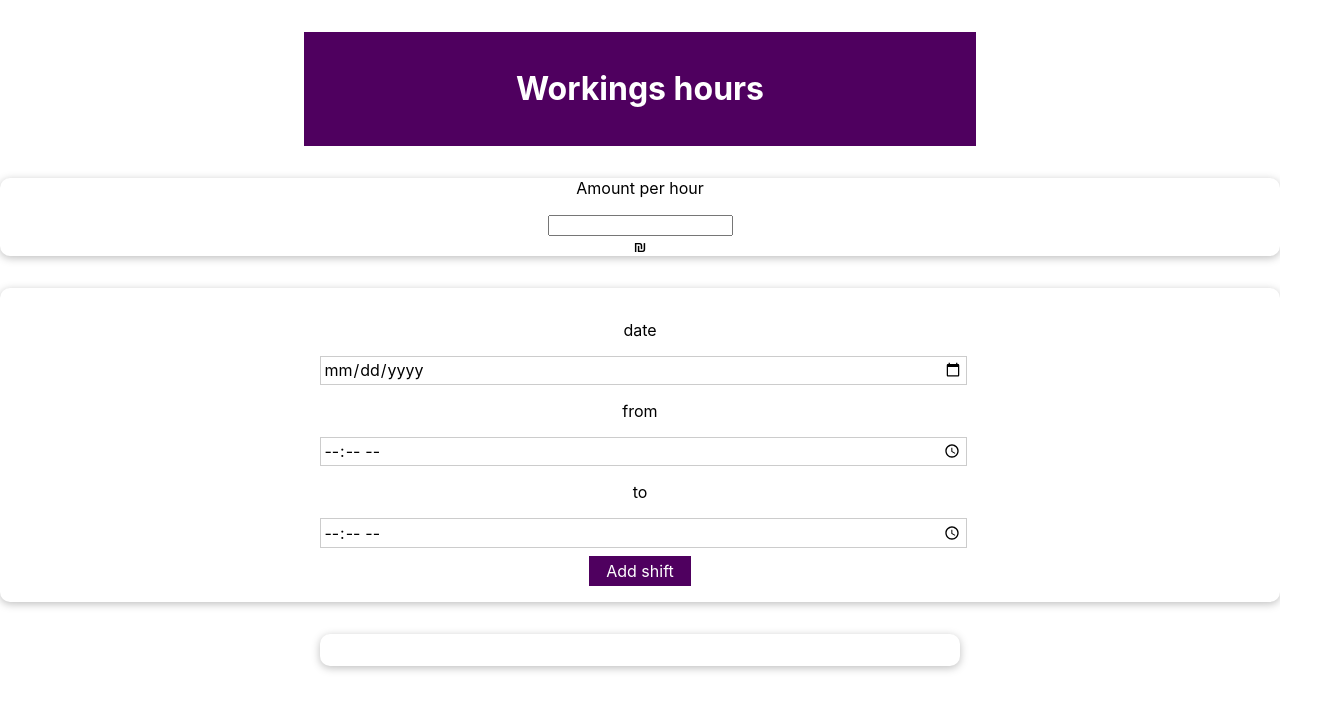
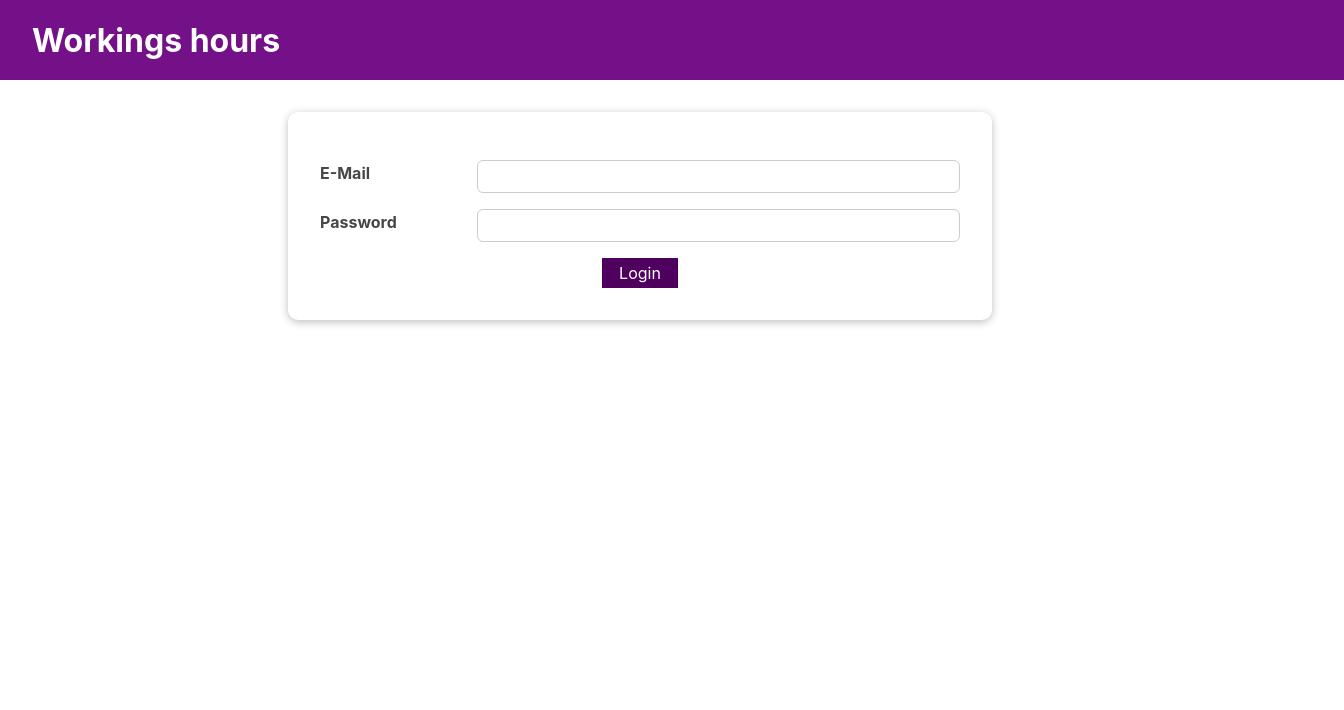
Before and after one commit to NoamGilad/working-hours, a React (Create React App) app: page / in a window 1280 px wide. Shown: the top 710 px of the page, 1344 px wide, since content can reach past the window. Built offline with nearby package versions, Linux system fonts and the light colour scheme.

Commit message:
shift duration + login (dummy for now)
made MainHeader component

```diff
--- a/src/App.js
+++ b/src/App.js
@@ -1,13 +1,34 @@
-import { useState, Fragment } from "react";
+import { useState, Fragment, useEffect } from "react";
 
 import logo from "./logo.svg";
 import "./App.css";
 import MainForm from "./components/MainForm";
 import ShiftList from "./components/ShiftsList";
+import Login from "./components/Login/Login";
+import MainHeader from "./components/UI/MainHeader";
 
 const App = (props) => {
   const [list, setList] = useState([]);
+  const [isLoggedIn, setIsLoggedIn] = useState(false);
   const [amount, setAmount] = useState(``);
+
+  useEffect(() => {
+    const storedUserLoggedInInfo = localStorage.getItem("isLoggedIn");
+
+    if (storedUserLoggedInInfo === "1") {
+      setIsLoggedIn(true);
+    }
+  });
+
+  const loginHandler = (email, password) => {
+    localStorage.setItem("isLoggedIn", "1");
+    setIsLoggedIn(true);
+  };
+
+  const logoutHandler = () => {
+    localStorage.removeItem("isLoggedIn");
+    setIsLoggedIn(false);
+  };
 
   const addEntryHandler = (date, from, to, amount) => {
     setList((prevShiftsList) => {
@@ -24,11 +45,22 @@
 
   return (
     <Fragment>
-      <MainForm
-        addEntryMainForm={addEntryHandler}
-        addAmountMainForm={addAmountHandler}
-      />
-      <ShiftList shifts={list} />
+      {!isLoggedIn && (
+        <Fragment>
+          <MainHeader isAutenticated={isLoggedIn} onLogout={logoutHandler} />
+          <Login onLogin={loginHandler} />
+        </Fragment>
+      )}
+      {isLoggedIn && (
+        <Fragment>
+          <MainHeader isAutenticated={isLoggedIn} onLogout={logoutHandler} />
+          <MainForm
+            addEntryMainForm={addEntryHandler}
+            addAmountMainForm={addAmountHandler}
+          />
+          <ShiftList shifts={list} />
+        </Fragment>
+      )}
     </Fragment>
   );
 };
--- /dev/null
+++ b/src/components/Login/Login.js
@@ -0,0 +1,88 @@
+import { useState, useEffect } from "react";
+
+import Card from "../UI/Card";
+import Button from "../UI/Button";
+import classes from "./Login.module.css";
+
+const Login = (props) => {
+  const [enteredEmail, setEnteredEmail] = useState("");
+  const [emailIsValid, setEmailIsValid] = useState();
+  const [enteredPassword, setEnteredPassword] = useState("");
+  const [passwordIsValid, setpasswordIsValid] = useState();
+  const [formIsValid, setFormIsValid] = useState(false);
+
+  useEffect(() => {
+    const identifier = setTimeout(() => {
+      setFormIsValid(
+        enteredEmail.includes("@") && enteredPassword.trim().length > 6
+      );
+    }, 500);
+
+    return () => {
+      clearTimeout(identifier);
+    };
+  }, [enteredEmail, enteredPassword]);
+
+  const emailChangeHandler = (e) => {
+    setEnteredEmail(e.target.value);
+  };
+
+  const passwordChangeHandler = (e) => {
+    setEnteredPassword(e.target.value);
+  };
+
+  const validateEmailHandler = () => {
+    setEmailIsValid(enteredEmail.includes("@"));
+  };
+
+  const validatePasswordHandler = () => {
+    setpasswordIsValid(enteredPassword.trim().length > 6);
+  };
+
+  const submitHandler = (e) => {
+    e.preventDefault();
+    props.onLogin(enteredEmail, enteredPassword);
+  };
+
+  return (
+    <Card className={classes.login}>
+      <form onSubmit={submitHandler}>
+        <div
+          className={`${classes.control} ${
+            emailIsValid === false ? classes.invalid : ""
+          }`}
+        >
+          <label htmlFor="email">E-Mail</label>
+          <input
+            type="email"
+            id="email"
+            value={enteredEmail}
+            onChange={emailChangeHandler}
+            onBlur={validateEmailHandler}
+          />
+        </div>
+        <div
+          className={`${classes.control} ${
+            passwordIsValid === false ? classes.invalid : ""
+          }`}
+        >
+          <label htmlFor="password">Password</label>
+          <input
+            type="password"
+            id="password"
+            value={enteredPassword}
+            onChange={passwordChangeHandler}
+            onBlur={validatePasswordHandler}
+          />
+        </div>
+        <div className={classes.actions}>
+          <Button type="submit" className={classes.btn} disabled={!formIsValid}>
+            Login
+          </Button>
+        </div>
+      </form>
+    </Card>
+  );
+};
+
+export default Login;
--- /dev/null
+++ b/src/components/Login/Login.module.css
@@ -0,0 +1,55 @@
+.login {
+  width: 90%;
+  max-width: 40rem;
+  margin: 2rem auto;
+  padding: 2rem;
+}
+
+.control {
+  margin: 1rem 0;
+  display: flex;
+  align-items: stretch;
+  flex-direction: column;
+}
+
+.control label,
+.control input {
+  display: block;
+}
+
+.control label {
+  font-weight: bold;
+  flex: 1;
+  color: #464646;
+  margin-bottom: 0.5rem;
+}
+
+.control input {
+  flex: 3;
+  font: inherit;
+  padding: 0.35rem 0.35rem;
+  border-radius: 6px;
+  border: 1px solid #ccc;
+}
+
+.control input:focus {
+  outline: none;
+  border-color: #4f005f;
+  background: #f6dbfc;
+}
+
+.control.invalid input {
+  border-color: red;
+  background: #fbdada;
+}
+
+.actions {
+  text-align: center;
+}
+
+@media (min-width: 768px) {
+  .control {
+    align-items: center;
+    flex-direction: row;
+  }
+}
--- a/src/components/MainForm.js
+++ b/src/components/MainForm.js
@@ -5,7 +5,6 @@
 import Button from "./UI/Button";
 import Card from "./UI/Card";
 import ErrorModal from "./UI/ErrorModal";
-import Salary from "./Salary";
 
 const MainForm = (props) => {
   const [date, setDate] = useState(``);
@@ -53,15 +52,16 @@
     }
     props.addEntryMainForm(date, from, to, amount);
 
-    const toMinDecimal = to.split(":").pop();
-    const toDecimal = `${to.split(":").shift()}.${to.split(":").pop() / 60}`;
+    const fromDecimal = +from.split(":").shift() + +from.split(":").pop() / 60;
+    const toDecimal = +to.split(":").shift() + +to.split(":").pop() / 60;
+    const shiftTime = toDecimal - fromDecimal;
 
     // const hours = Math.floor(timeDiffDecimal);
     // const minutes = Math.floor((timeDiffDecimal - hours) * 60);
     // const shiftDate = new Date();
     // const currentShift = shiftDate.setHours(hours, minutes);
     // setTotalShift(currentShift);
-    console.log(toDecimal);
+    console.log(shiftTime);
 
     setDate(``);
     setFrom(``);
@@ -78,9 +78,6 @@
 
   return (
     <Fragment>
-      <header className={classes.header}>
-        <h1>Workings hours</h1>
-      </header>
       {error && (
         <ErrorModal
           title={error.title}
--- /dev/null
+++ b/src/components/Navigation/Navigation.js
@@ -0,0 +1,27 @@
+import classes from "./Navigation.module.css";
+
+const Navigation = (props) => {
+  return (
+    <nav className={classes.nav}>
+      <ul>
+        {props.isLoggedIn && (
+          <li>
+            <a href="/">Users</a>
+          </li>
+        )}
+        {props.isLoggedIn && (
+          <li>
+            <a href="/">Admin</a>
+          </li>
+        )}
+        {props.isLoggedIn && (
+          <li>
+            <button onClick={props.onLogout}>Logout</button>
+          </li>
+        )}
+      </ul>
+    </nav>
+  );
+};
+
+export default Navigation;
--- /dev/null
+++ b/src/components/Navigation/Navigation.module.css
@@ -0,0 +1,43 @@
+.nav ul {
+  list-style: none;
+  margin: 0;
+  padding: 0;
+  display: flex;
+  align-items: center;
+}
+
+.nav li {
+  margin: 0;
+  margin-left: 2rem;
+}
+
+.nav a {
+  text-decoration: none;
+  color: white;
+}
+
+.nav a:hover,
+.nav a:active {
+  color: #f3cafb;
+}
+
+.nav button {
+  font: inherit;
+  background: #dd0db0;
+  border: 1px solid #dd0db0;
+  padding: 0.5rem 1.5rem;
+  color: white;
+  cursor: pointer;
+  box-shadow: 0 2px 4px rgba(0, 0, 0, 0.26);
+  border-radius: 20px;
+}
+
+.nav button:focus {
+  outline: none;
+}
+
+.nav button:hover,
+.nav button:active {
+  color: #f3cafb;
+  box-shadow: 0 2px 10px rgba(0, 0, 0, 0.26);
+}
--- a/src/components/UI/Button.js
+++ b/src/components/UI/Button.js
@@ -6,6 +6,7 @@
       className={classes.button}
       type={props.type || "button"}
       onClick={props.onClick}
+      disabled={props.disabled}
     >
       {props.children}
     </button>
--- /dev/null
+++ b/src/components/UI/MainHeader.js
@@ -0,0 +1,16 @@
+import classes from "./MainHeader.module.css";
+import Navigation from "../Navigation/Navigation";
+
+const MainHeader = (props) => {
+  return (
+    <header className={classes["main-header"]}>
+      <h1>Workings hours</h1>
+      <Navigation
+        isLoggedIn={props.isAuthenticated}
+        onLogout={props.onLogout}
+      />
+    </header>
+  );
+};
+
+export default MainHeader;
--- /dev/null
+++ b/src/components/UI/MainHeader.module.css
@@ -0,0 +1,15 @@
+.main-header {
+  top: 0;
+  left: 0;
+  width: 100%;
+  height: 5rem;
+  display: flex;
+  justify-content: space-between;
+  align-items: center;
+  background: #741188;
+  padding: 0 2rem;
+}
+
+.main-header h1 {
+  color: white;
+}
--- a/src/components/AmountPerHour.js
+++ b/src/components/not in use yet/AmountPerHour.js
@@ -1,5 +1,5 @@
 import { useState } from "react";
-import Button from "./UI/Button";
+import Button from "../UI/Button";
 
 function AmountPerHour(props) {
   const { perHour } = props;
--- a/src/components/Salary.js
+++ b/src/components/not in use yet/Salary.js
@@ -1,4 +1,4 @@
-import Card from "./UI/Card";
+import Card from "../UI/Card";
 
 const Salary = (props) => {
   props.calcTimeDiff = (fromTime, toTime) => {
```
